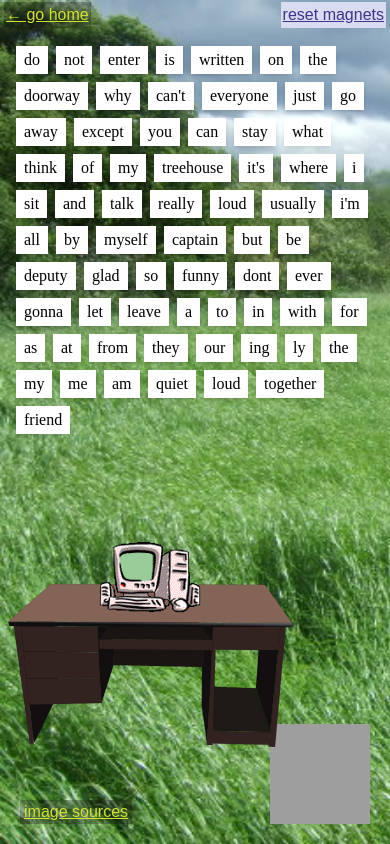
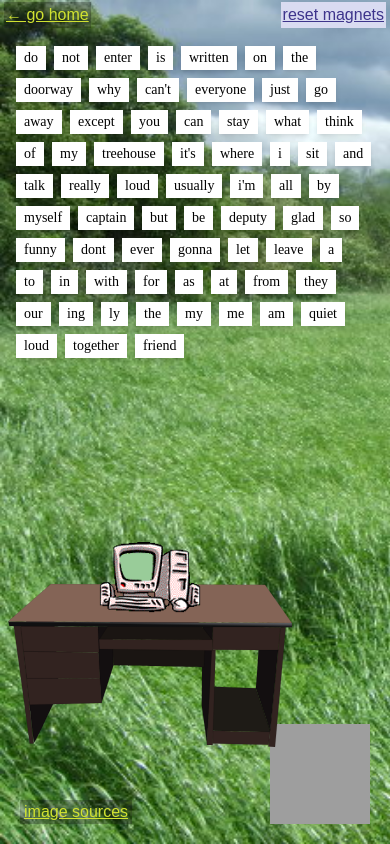
Before and after one commit to gracebmanning/littlemusicworlds, a Next.js app: page /alex-g/treehouse in a window 390 px wide. Both pictures are taken after a click on the button "Continue". Built offline with nearby package versions, Linux system fonts and the light colour scheme; grey boxes are pictures that could not be loaded; a web font is replaced by a local one.

Commit message:
treehouse - mobile ui tweaks

```diff
--- a/worlds/alex-g-treehouse/Alex-G-Treehouse.tsx
+++ b/worlds/alex-g-treehouse/Alex-G-Treehouse.tsx
@@ -16,7 +16,7 @@ function TreehouseContent() {
     if (!entered) return null;
 
     return (
-        <main className="relative w-full h-full min-h-screen flex flex-col justify-center items-center bg-[url('/images/field_of_grass.jpg')] bg-cover">
+        <main className="relative w-full h-dvh overflow-hidden flex flex-col justify-center items-center bg-[url('/images/field_of_grass.jpg')] bg-cover">
             <div className="w-full px-1 py-0.5 flex flex-row justify-between items-center">
                 <Link href="/" className="underline bg-background/30 px-0.5 py-px">
                     ← go home
@@ -33,7 +33,7 @@ function TreehouseContent() {
                 <div className="absolute bottom-5 right-5">
                     <TreehouseEmbed />
                 </div>
-                <div className="absolute left-[2%] md:left-[8%] top-[68%] md:top-[60%] lg:top-[52%] z-0 w-[73vw] md:w-[65vw] max-w-130">
+                <div className="absolute left-[2%] md:left-[8%] top-[68%] md:top-[60%] lg:top-[52%] z-0 w-[min(73vw,80dvh)] md:w-[min(65vw,80dvh)] max-w-130">
                     <Image
                         {...Alex_G_Treehouse_assets.desk.img}
                         alt={Alex_G_Treehouse_assets.desk.img.alt}
--- a/worlds/alex-g-treehouse/TreehouseEmbed.tsx
+++ b/worlds/alex-g-treehouse/TreehouseEmbed.tsx
@@ -1,5 +1,5 @@
 export const TreehouseEmbed = () => {
-    const width = window.innerWidth < 768 ? 100 : 120;
+    const width = Math.min(window.innerWidth, window.innerHeight) < 768 ? 100 : 120;
     return (
         <iframe
             width={width}
--- a/worlds/alex-g-treehouse/TreehouseMagnets.tsx
+++ b/worlds/alex-g-treehouse/TreehouseMagnets.tsx
@@ -147,7 +147,7 @@ export default function TreehouseMagnets({ ref }: { ref?: React.Ref<MagnetsHandl
                         zIndex: m.z,
                         touchAction: "none",
                     }}
-                    className="pointer-events-auto absolute top-0 left-0 w-fit bg-white text-black px-2 py-0.5 font-['Times_New_Roman'] text-base cursor-grab active:cursor-grabbing shadow-md"
+                    className="pointer-events-auto absolute top-0 left-0 w-fit bg-white text-black text-sm md:[@media(min-height:600px)]:text-base px-2 py-0.5 font-['Times_New_Roman'] cursor-grab active:cursor-grabbing shadow-md"
                 >
                     {m.word}
                 </div>
```
